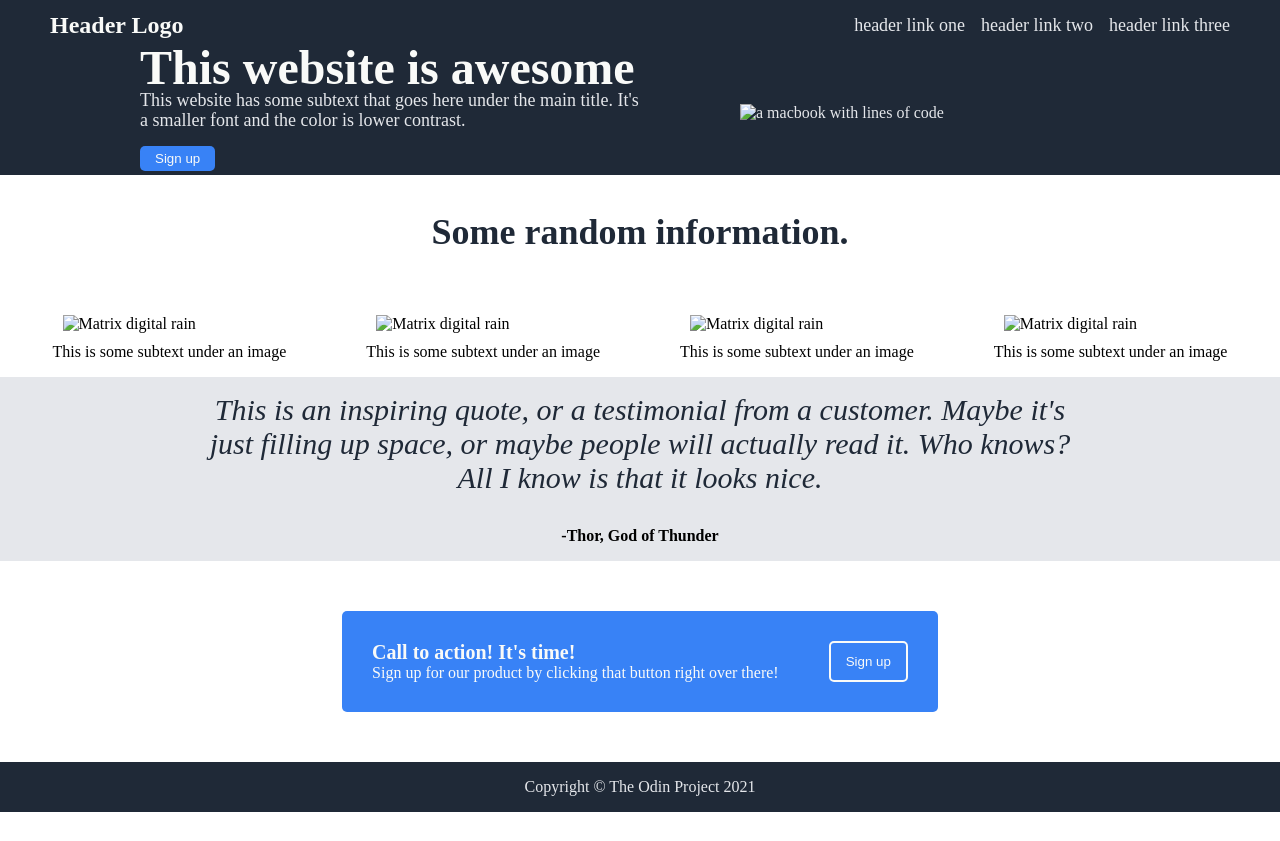
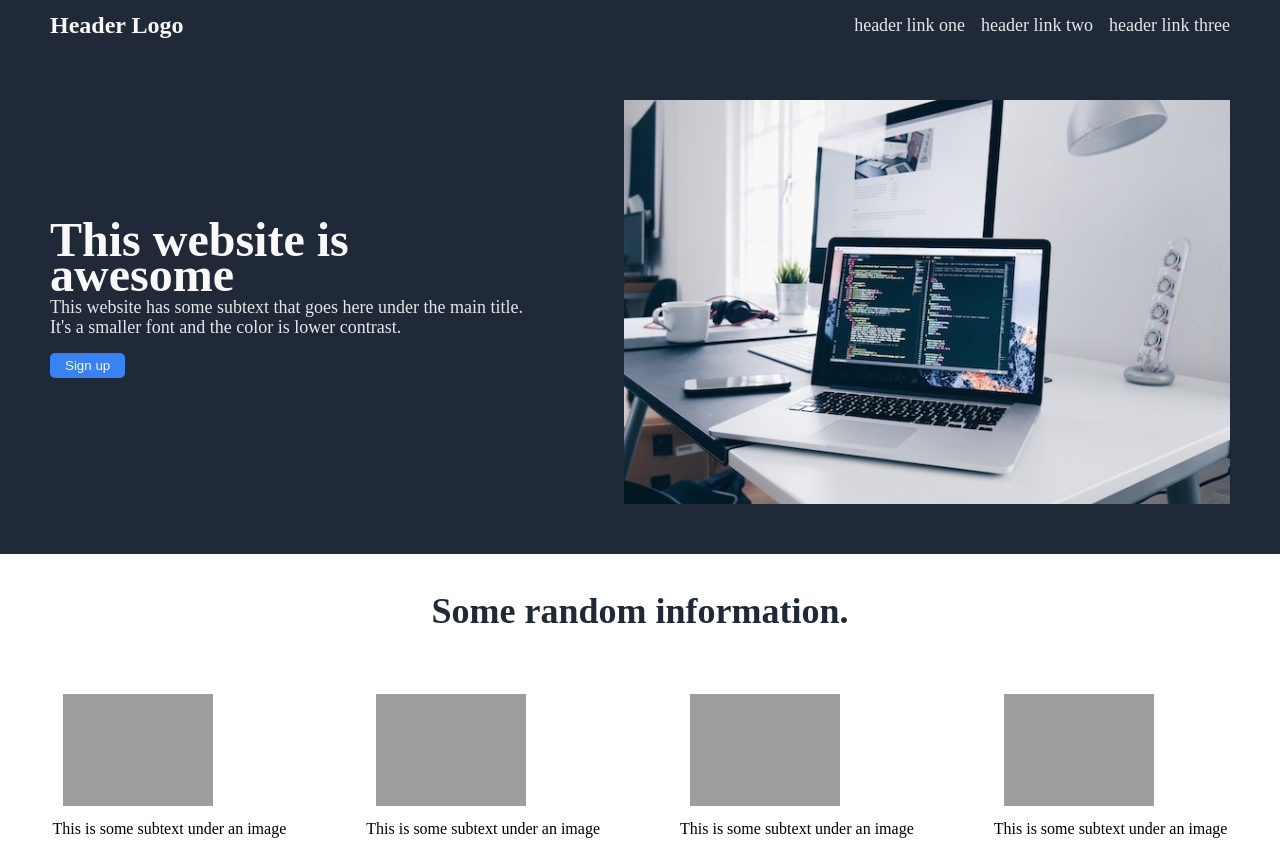
Before and after one commit to ZWalrider/Landing-Page, a plain HTML site: page index.html in a window 1280 px wide. Shown: the top 841 px of the page. Before the commit the page ends 812 px from the top, so only its background shows below. Drawn offline with Linux system fonts and the light colour scheme; the site is published under a folder, as on GitHub Pages, so addresses that start at the root find nothing.

Commit message:
Fix images path

```diff
--- a/index.html
+++ b/index.html
@@ -27,29 +27,29 @@
       <button>Sign up</button>
     </div>
 
-    <img class="laptop-img" src="/images/christopher-gower-m_HRfLhgABo-unsplash.jpg" alt="a macbook with lines of code"></div>
+    <img class="laptop-img" src="./images/christopher-gower-m_HRfLhgABo-unsplash.jpg" alt="a macbook with lines of code"></div>
 
   </div>
   <div class="infos">
     <p class="infos-head">Some random information.</p>
     <div class="tiles">
       <figure class="img-with-text">
-      <img class="matrix" src="/images/pexels-markus-spiske-1089438.jpg" alt="Matrix digital rain">
+      <img class="matrix" src="./images/pexels-markus-spiske-1089438.jpg" alt="Matrix digital rain">
       <figcaption>This is some subtext under an image</figcaption>
       </figure>
 
       <figure class="img-with-text">
-      <img class="matrix" src="/images/pexels-markus-spiske-1089438.jpg" alt="Matrix digital rain">
+      <img class="matrix" src="./images/pexels-markus-spiske-1089438.jpg" alt="Matrix digital rain">
       <figcaption>This is some subtext under an image</figcaption>
       </figure>
 
       <figure class="img-with-text">
-      <img class="matrix" src="/images/pexels-markus-spiske-1089438.jpg" alt="Matrix digital rain">
+      <img class="matrix" src="./images/pexels-markus-spiske-1089438.jpg" alt="Matrix digital rain">
       <figcaption>This is some subtext under an image</figcaption>
       </figure>
 
       <figure class="img-with-text">
-      <img class="matrix" src="/images/pexels-markus-spiske-1089438.jpg" alt="Matrix digital rain">
+      <img class="matrix" src="./images/pexels-markus-spiske-1089438.jpg" alt="Matrix digital rain">
       <figcaption>This is some subtext under an image</figcaption>
       </figure>
     </div>
```
